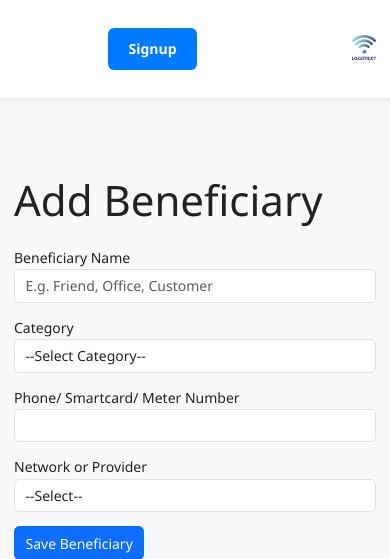
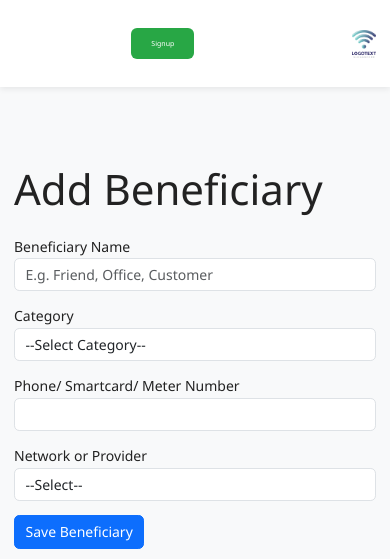
Before and after one commit to Olamide357/my-web-app, a Django app: page /beneficiaries/add/ in a window 390 px wide. Shown: the top 559 px of the page. Run offline with Django 5.2, Linux system fonts and the light colour scheme.

Commit message:
Add changes to responsive style

```diff
--- a/templates/base.html
+++ b/templates/base.html
@@ -41,7 +41,7 @@
       font-size: clamp(18px, 2.5vw, 28px);
     }
     p{
-      font-size: 3rem;
+      font-size: 1rem;
     }
     /* Header */
     .header {
@@ -112,8 +112,8 @@
       padding: 10px 20px;
       border-radius: 6px;
       text-decoration: none;
-      font-weight: bold;
-      font-size: 1rem;
+      font-weight: smaller;
+      font-size: 0.5rem;
     }
 
     .auth-btn.login {
@@ -202,8 +202,8 @@
     <div class="left-nav-toggle" onclick="openNav()"><i class="fas fa-bars"></i></div>
     {% else %}
 <div class="auth-links">
-  <a href="{% url 'signup' %}" class="auth-btn login">Signup</a>
-<a href="{% url 'login' %}" style="margin-left: -370px;" class="auth-btn signup">Login</a>
+  <a href="{% url 'signup' %}" class="auth-btn signup">Signup</a>
+<a href="{% url 'login' %}" style="margin-left: -370px;" class="auth-btn login">Login</a>
 </div>
 {% endif %}
     <img src="{% static 'images/logo.png' %}" alt="App Logo" class="logo">
```
